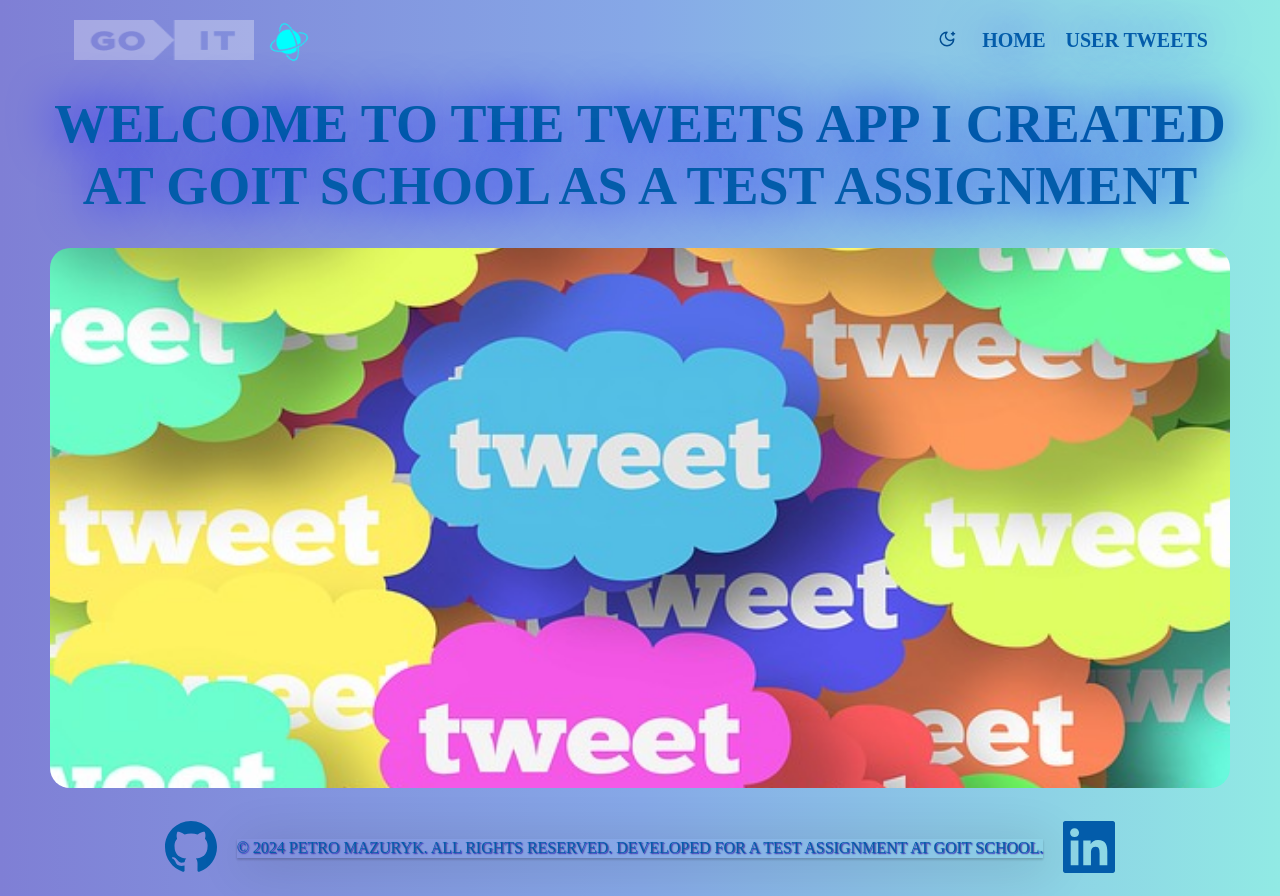
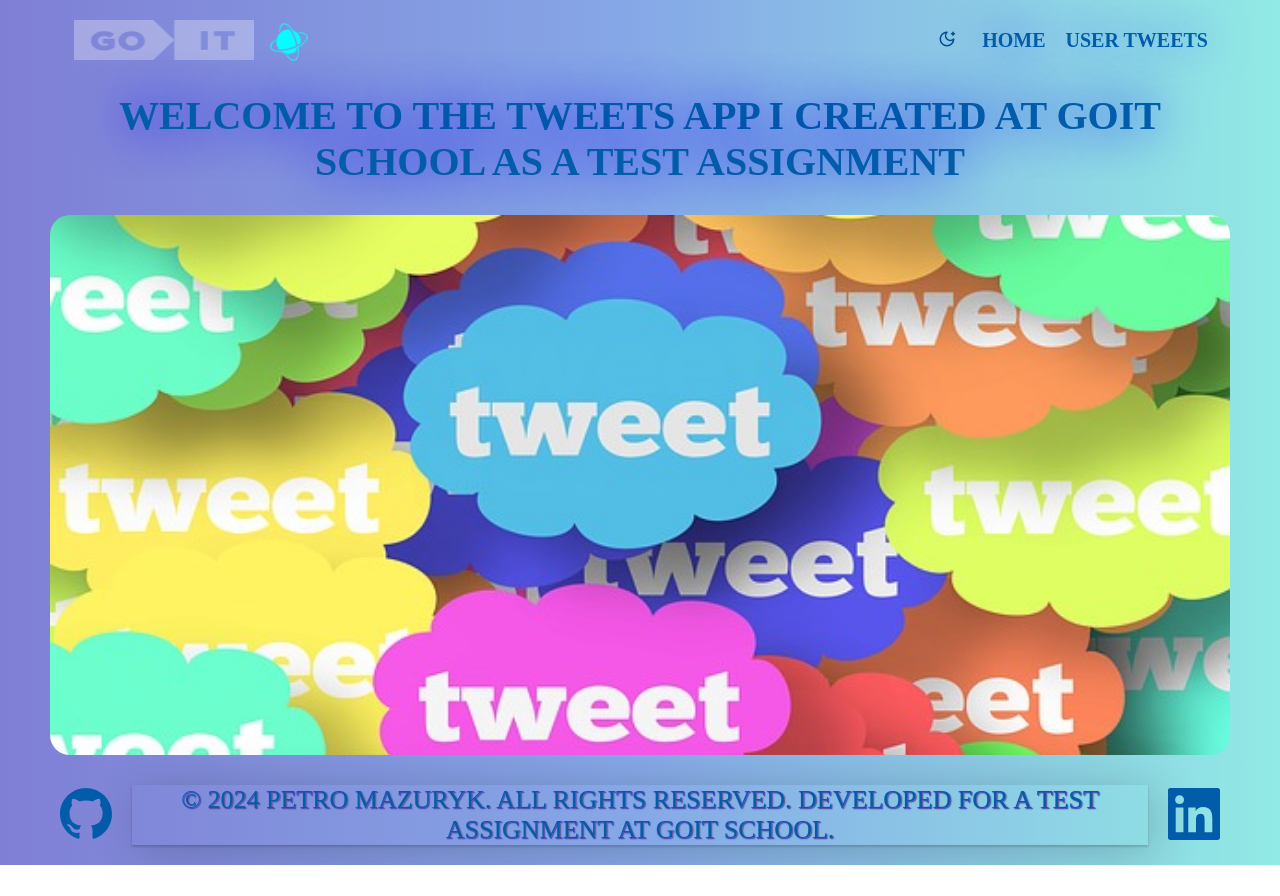
Before and after one commit to PetroMazuryk/tweets-app, a React (Vite) app: page / in a window 1280 px wide. After the commit the page ends 865 px from the top, so only its background shows below. Built offline with nearby package versions, Linux system fonts and the light colour scheme.

Commit message:
change styles home page

```diff
--- a/src/components/Footer/Footer.styled.js
+++ b/src/components/Footer/Footer.styled.js
@@ -12,22 +12,28 @@ export const FooterList = styled.ul`
 export const FooterItem = styled.li`
   max-width: 100%;
 `;
-export const FooterLink = styled.a`
-  color: ;
-`;
+
+export const FooterLink = styled.div``;
 
 export const FooterCopyright = styled.p`
-  font-size: 16px;
+  font-size: 10px;
   font-family: var(--font-family);
   text-transform: uppercase;
   color: var(--color-text);
-
+  text-align: center;
   text-shadow: 1px 1px 2px grey, 1px 1px 1px blue;
   box-shadow: 6px 6px 50px rgba(0, 0, 0, 0.2), 0px 1px 2px rgba(0, 0, 0, 0.08),
     0px 2px 2px rgba(0, 0, 0, 0.12);
 
-  @media screen and (max-width: 530px) {
-    text-align: center;
-    font-size: 10px;
+  @media screen and (min-width: 480px) {
+    font-size: 16px;
+  }
+
+  @media screen and (min-width: 768px) {
+    font-size: 20px;
+  }
+
+  @media screen and (min-width: 1200px) {
+    font-size: 26px;
   }
 `;
--- a/src/components/Spinner/Spinner.jsx
+++ b/src/components/Spinner/Spinner.jsx
@@ -11,8 +11,9 @@ export const Spinner = () => {
         wrapperStyle={{
           position: "fixed",
           top: "25%",
-          left: "45%",
+          left: "50%",
           zIndex: "19",
+          transform: "translate(-50%, -50%)",
         }}
         wrapperClass="color-ring-wrapper"
         colors={["#e15b64", "#f47e60", "#f8b26a", "#abbd81", "#849b87"]}
--- a/src/pages/HomePage/HomePage.jsx
+++ b/src/pages/HomePage/HomePage.jsx
@@ -5,7 +5,6 @@ import ImgTweet from "../../assets/tweet.jpg";
 import {
   HomePageTitle,
   SectionHomePage,
-  FooterContainer,
   TweetWrapper,
   HomeTweet,
 } from "./HomePage.styled";
@@ -23,9 +22,8 @@ const HomePage = () => {
         <TweetWrapper>
           <HomeTweet src={ImgTweet} alt="image tweet" />
         </TweetWrapper>
-        <FooterContainer>
-          <Footer />
-        </FooterContainer>
+
+        <Footer />
       </Container>
     </SectionHomePage>
   );
--- a/src/pages/HomePage/HomePage.styled.js
+++ b/src/pages/HomePage/HomePage.styled.js
@@ -3,12 +3,12 @@ import styled from "@emotion/styled";
 export const SectionHomePage = styled.section`
   min-height: 100vh;
   background: var(--background-home);
-  padding: 20px;
+  padding: 20px 0;
 `;
 
 export const HomePageTitle = styled.h1`
   text-align: center;
-  font-size: 54px;
+  font-size: 26px;
   font-weight: bold;
   font-family: var(--font-family);
   text-transform: uppercase;
@@ -17,25 +17,37 @@ export const HomePageTitle = styled.h1`
   margin-top: 30px;
   margin-bottom: 30px;
 
-  @media screen and (max-width: 530px) {
+  @media screen and (min-width: 480px) {
+    font-size: 32px;
+  }
+
+  @media screen and (min-width: 768px) {
+    font-size: 40px;
+  }
+
+  @media screen and (min-width: 1200px) {
     font-size: 40px;
   }
 `;
 
 export const TweetWrapper = styled.div`
   text-align: center;
+  @media screen and (min-width: 480px) {
+    height: 340px;
+  }
+
+  @media screen and (min-width: 768px) {
+    height: 440px;
+  }
+
+  @media screen and (min-width: 1200px) {
+    height: 540px;
+  }
 `;
+
 export const HomeTweet = styled.img`
   width: 100%;
-  height: 540px;
+  height: 100%;
   object-fit: cover;
   border-radius: 20px;
 `;
-
-export const FooterContainer = styled.div`
-  margin-top: auto;
-
-  @media screen and (max-width: 530px) {
-    font-size: 40px;
-  }
-`;
```
